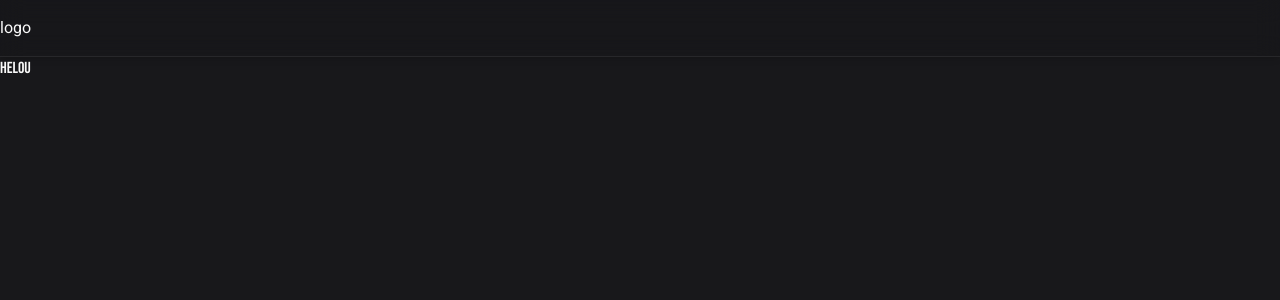
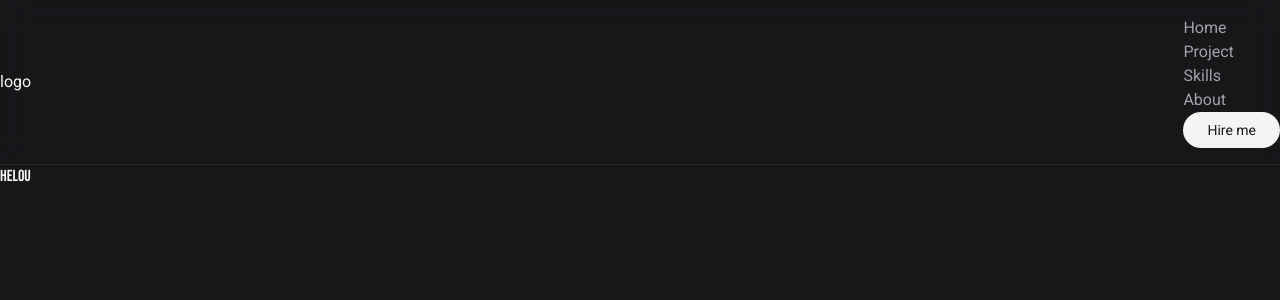
Before and after one commit to agt1984/myPortfolio2.0, a Next.js app: page / in a window 1280 px wide. Shown: the top 300 px of the page. Built offline with nearby package versions, Linux system fonts and the light colour scheme.

Commit message:
customlink component modified

```diff
--- a/src/components/CustomLink.tsx
+++ b/src/components/CustomLink.tsx
@@ -4,7 +4,7 @@ import { ReactNode } from "react";
 
 interface IProps extends LinkProps {
   children: ReactNode;
-  linkType: "primary" | "secondary" | "link" | "none";
+  linkType?: "primary" | "secondary" | "link" | "none";
   className?: string;
 }
 
@@ -18,7 +18,7 @@ const styled = {
 
 export function CustomLink({
     children,
-    linkType,
+    linkType = "primary",
     className,
     ...props
 }: IProps ) {
--- a/src/components/Navigation.tsx
+++ b/src/components/Navigation.tsx
@@ -1,15 +1,28 @@
 import { navMenuList } from "@/data/navigationData";
+import { CustomLink } from "./CustomLink";
 
 export function Navigation() {
     return (
       <nav className="py-4 border-b border-zinc-800 shadow-md sticky top-0 z-10 bg-zinc-900/20 backdrop-blur-md">
+        <div className="max-w-7xl mx-auto flex justify-between items-center">
           <p>logo</p>
           <div>
-                <ul>{
-                    navMenuList.map(({title,href}) => {
-                        return <li key={href}></li>;
+            <ul>
+              {navMenuList.map(({ title, href }, index) => {
+                const isLastElement = index === navMenuList.length - 1;
+                return (
+                  <li key={href}>
+                    <CustomLink
+                      href={href}
+                      linkType={isLastElement ? "primary" : "link"}
+                    >
+                      {title}
+                    </CustomLink>
+                  </li>
+                );
               })}
             </ul>
+          </div>
         </div>
       </nav>
     );
```
Lines whose indentation alone changed are shown as unchanged.
